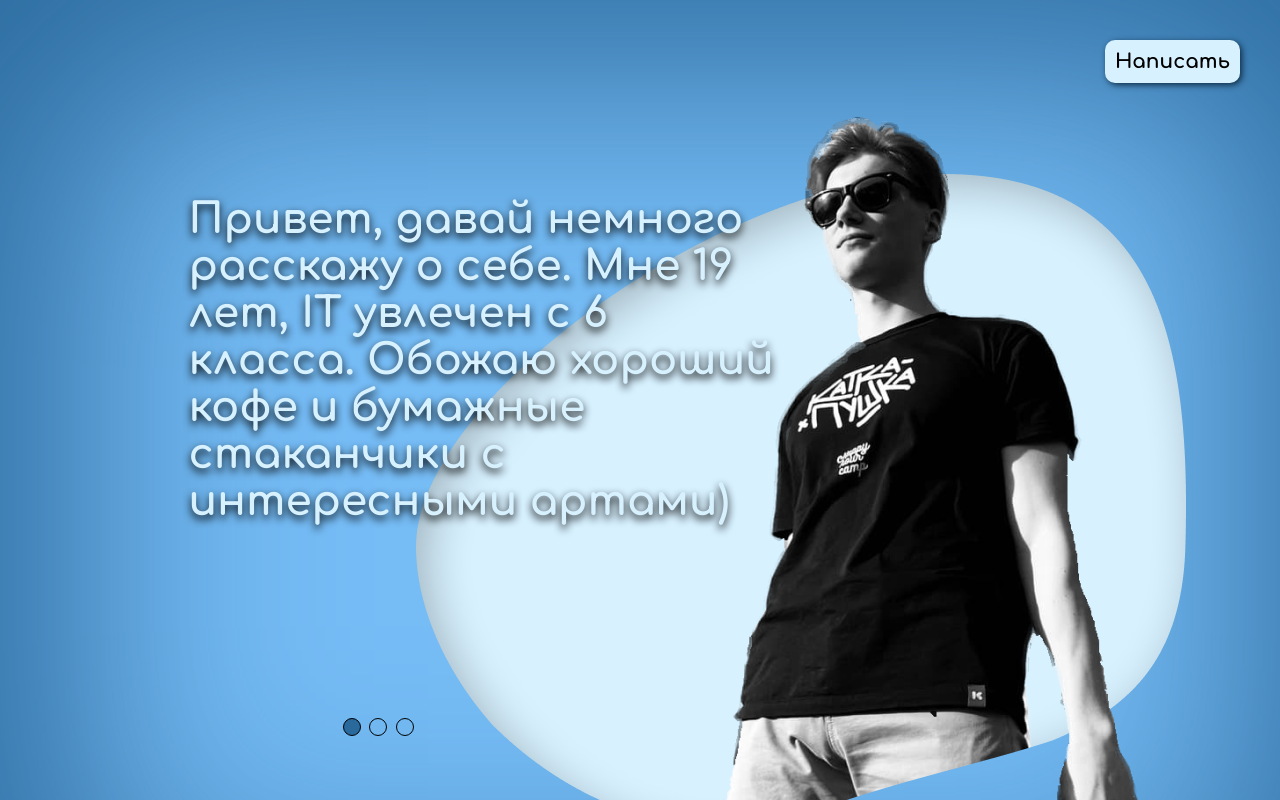
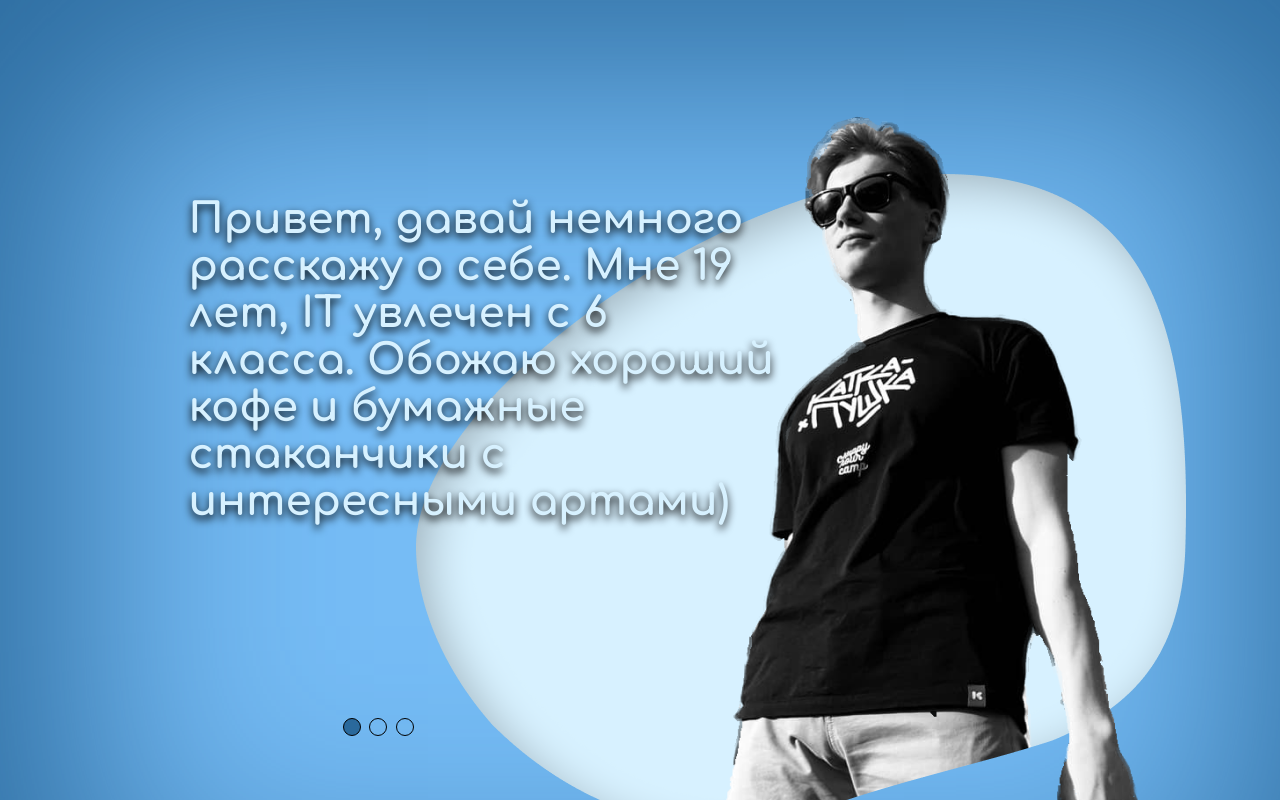
Before and after one commit to Llavrov/project56, a React (Create React App) app: page / in a window 1280 px wide. Shown: the top 800 px of the page. Built offline with nearby package versions, Linux system fonts and the light colour scheme; no server answers; a web font is replaced by a local one.

Commit message:
New readME and png to jpg

```diff
--- a/public/photos.json
+++ b/public/photos.json
@@ -9,7 +9,7 @@
     },
     {
       "type": "projects",
-      "imgUrl": "https://llavrov.github.io/project56/Imges/HarryPotter.png",
+      "imgUrl": "https://llavrov.github.io/project56/Imges/HarryPotter.jpg",
       "indexId": 2,
       "href": "https://llavrov.github.io/HarryPotter/"
     },
--- a/src/App.js
+++ b/src/App.js
@@ -11,7 +11,7 @@ function App() {
   return (
     <div className="App-container">
         {/*<Header/>*/}
-        <div className={!popUp ? "write-text" : "write-text-off"} onClick={() => setPopUp(!popUp)}> Написать </div>
+        {/*<div className={!popUp ? "write-text" : "write-text-off"} onClick={() => setPopUp(!popUp)}> Написать </div>*/}
         {/*<PopUp state={popUp} setState={setPopUp}></PopUp>*/}
         <Home state={popUp} setState={setPopUp}/>
     </div>
```
Also changed, not shown: public/Imges/HarryPotter.png (deleted), 1 other file (tests, documents, lock files or other folders).
